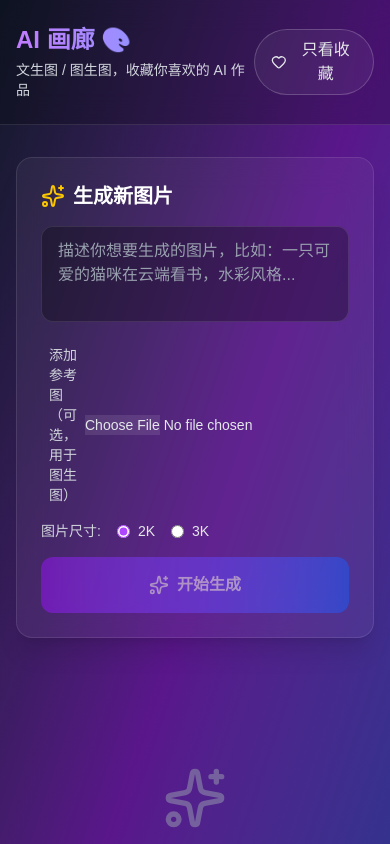
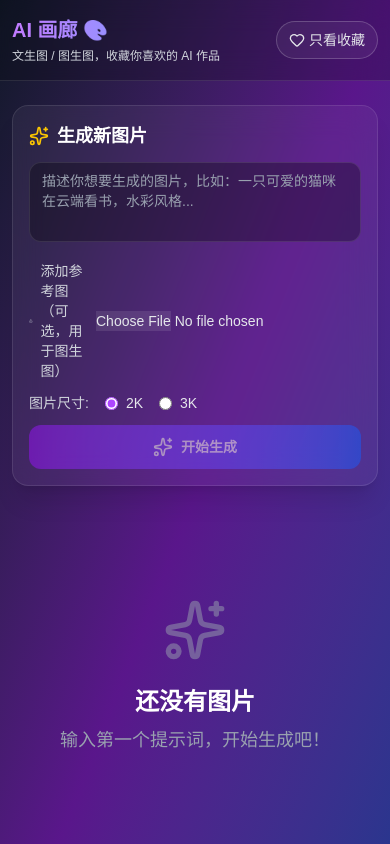
Before and after one commit to xiaoqiangbb/vibe-coding-portfolio, a Next.js app: page / in a window 390 px wide. Shown: the top 844 px of the page. Built offline with nearby package versions, Linux system fonts and the light colour scheme.

Commit message:
fix: optimize mobile UI layout for better responsive experience

```diff
--- a/app/page.tsx
+++ b/app/page.tsx
@@ -66,7 +66,7 @@ export default function Home() {
 
     setIsGenerating(true);
     try {
-      const body: any = { prompt: prompt.trim(), size };
+      const body: Record<string, unknown> = { prompt: prompt.trim(), size };
 
       // 如果有输入图片，转成 base64 传给后端
       if (inputImage) {
@@ -151,45 +151,45 @@ export default function Home() {
     <div className="min-h-screen bg-gradient-to-br from-gray-900 via-purple-900 to-blue-900">
       {/* Header */}
       <header className="sticky top-0 z-10 bg-black/20 backdrop-blur-lg border-b border-white/10">
-        <div className="container mx-auto px-4 py-6">
-          <div className="flex items-center justify-between">
+        <div className="container mx-auto px-3 sm:px-4 py-4 sm:py-6">
+          <div className="flex items-center justify-between flex-wrap gap-3">
             <div>
-              <h1 className="text-2xl md:text-3xl font-bold bg-gradient-to-r from-purple-400 to-blue-400 bg-clip-text text-transparent">
+              <h1 className="text-xl sm:text-2xl md:text-3xl font-bold bg-gradient-to-r from-purple-400 to-blue-400 bg-clip-text text-transparent">
                 AI 画廊 🎨
               </h1>
-              <p className="text-gray-300 text-sm mt-1">
+              <p className="text-gray-300 text-xs sm:text-sm mt-1">
                 文生图 / 图生图，收藏你喜欢的 AI 作品
               </p>
             </div>
             <button
               onClick={() => setShowFavoritesOnly(!showFavoritesOnly)}
-              className={`flex items-center gap-2 px-4 py-2 rounded-full border transition-all ${
+              className={`flex items-center gap-1 sm:gap-2 px-3 sm:px-4 py-2 rounded-full border transition-all ${
                 showFavoritesOnly
                   ? "bg-pink-500 border-pink-500 text-white"
                   : "bg-white/5 border-white/20 text-gray-200 hover:bg-white/10"
               }`}
             >
               <Heart className={`w-4 h-4 ${showFavoritesOnly ? "fill-current" : ""}`} />
-              {showFavoritesOnly ? "显示全部" : "只看收藏"}
+              <span className="text-sm sm:text-base">{showFavoritesOnly ? "显示全部" : "只看收藏"}</span>
             </button>
           </div>
         </div>
       </header>
 
-      <main className="container mx-auto px-4 py-8">
+      <main className="container mx-auto px-3 sm:px-4 py-6 sm:py-8">
         {/* Generate Form */}
-        <section className="max-w-2xl mx-auto mb-12">
-          <form onSubmit={generateImage} className="bg-white/5 backdrop-blur-lg rounded-2xl p-6 md:p-8 border border-white/10 shadow-xl">
-            <h2 className="text-xl md:text-2xl font-bold text-white mb-4 flex items-center gap-2">
-              <Sparkles className="w-6 h-6 text-yellow-400" />
+        <section className="max-w-2xl mx-auto mb-8 sm:mb-12">
+          <form onSubmit={generateImage} className="bg-white/5 backdrop-blur-lg rounded-2xl p-4 sm:p-6 md:p-8 border border-white/10 shadow-xl">
+            <h2 className="text-lg sm:text-xl md:text-2xl font-bold text-white mb-3 sm:mb-4 flex items-center gap-2">
+              <Sparkles className="w-5 h-5 sm:w-6 sm:h-6 text-yellow-400" />
               生成新图片
             </h2>
-            <div className="space-y-4">
+            <div className="space-y-3 sm:space-y-4">
               <textarea
                 value={prompt}
                 onChange={(e) => setPrompt(e.target.value)}
                 placeholder="描述你想要生成的图片，比如：一只可爱的猫咪在云端看书，水彩风格..."
-                className="w-full h-24 px-4 py-3 bg-black/30 border border-white/10 rounded-xl text-white placeholder-gray-400 focus:outline-none focus:ring-2 focus:ring-purple-500 resize-none"
+                className="w-full h-20 sm:h-24 px-3 sm:px-4 py-2 sm:py-3 bg-black/30 border border-white/10 rounded-xl text-white placeholder-gray-400 focus:outline-none focus:ring-2 focus:ring-purple-500 resize-none text-sm sm:text-base"
               />
 
               {/* 参考图预览 */}
@@ -259,7 +259,7 @@ export default function Home() {
               <button
                 type="submit"
                 disabled={isGenerating || (!prompt.trim() && !inputImage)}
-                className="w-full py-4 bg-gradient-to-r from-purple-600 to-blue-600 hover:from-purple-700 hover:to-blue-700 disabled:opacity-50 disabled:cursor-not-allowed text-white font-semibold rounded-xl transition-all transform hover:scale-[1.02] active:scale-[0.98] focus:outline-none focus:ring-2 focus:ring-purple-500"
+                className="w-full py-3 sm:py-4 bg-gradient-to-r from-purple-600 to-blue-600 hover:from-purple-700 hover:to-blue-700 disabled:opacity-50 disabled:cursor-not-allowed text-white font-semibold rounded-xl transition-all transform hover:scale-[1.02] active:scale-[0.98] focus:outline-none focus:ring-2 focus:ring-purple-500 text-sm sm:text-base"
               >
                 {isGenerating ? (
                   <span className="flex items-center justify-center gap-2">
@@ -293,7 +293,7 @@ export default function Home() {
               </p>
             </div>
           ) : (
-            <div className="grid grid-cols-1 sm:grid-cols-2 lg:grid-cols-3 gap-6">
+            <div className="grid grid-cols-1 sm:grid-cols-2 lg:grid-cols-3 gap-3 sm:gap-6">
               {displayedImages.map((image) => (
                 <div
                   key={image.id}
--- a/next.config.ts
+++ b/next.config.ts
@@ -3,10 +3,6 @@ import type { NextConfig } from "next";
 const nextConfig: NextConfig = {
   output: "export",
   basePath: "/vibe-coding-portfolio",
-  reactCompiler: false,
-  turbopack: {
-    root: process.cwd(),
-  },
   images: {
     unoptimized: true,
   },
--- a/package.json
+++ b/package.json
@@ -10,7 +10,7 @@
   },
   "dependencies": {
     "lucide-react": "^0.577.0",
-    "next": "16.1.7",
+    "next": "15.1.6",
     "react": "19.2.3",
     "react-dom": "19.2.3"
   },
```
